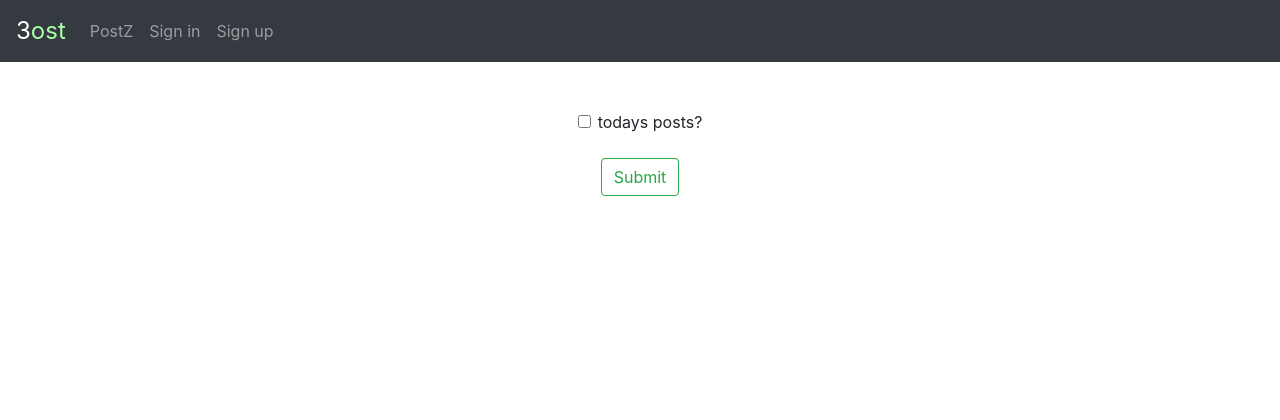
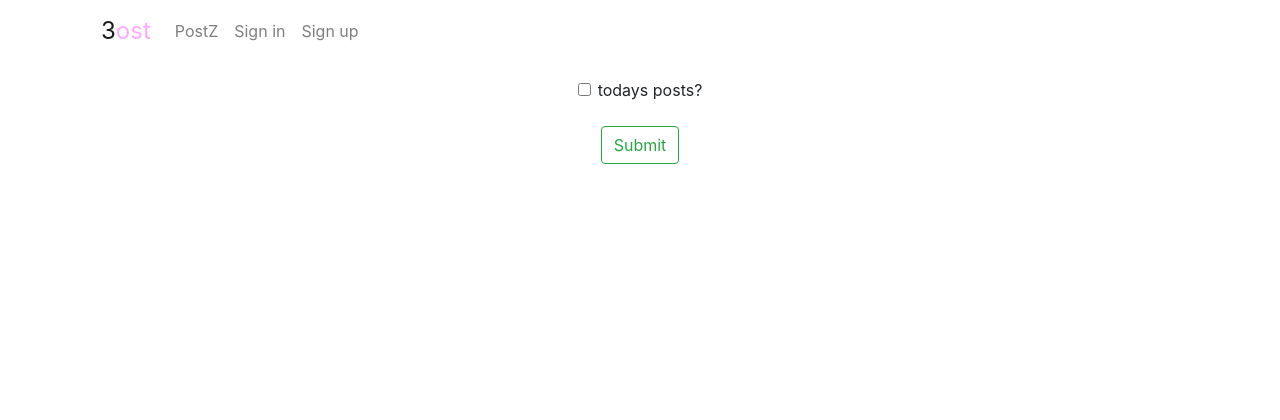
Before and after one commit to MantequilaMiracle/Test, a Django app: template newapp/templates/newapp/content.html in a window 1280 px wide. Shown: the top 420 px of the page. Run offline with Django 3.2, Linux system fonts and the light colour scheme; the template is opened without the code that fills it, so the values that code supplies are empty; some libraries are stand-ins or nearby versions.

Commit message:
html changes

```diff
--- a/newapp/templates/newapp/content.html
+++ b/newapp/templates/newapp/content.html
@@ -1,7 +1,7 @@
 {% extends "newapp/index.html" %}
-    {% block filters %}
+    {% block content%}
       <div class="container mt-3" align="center" style="width: 316px">
-      <form action="" method="post" class="px-4 py-3">
+        <form action="" method="post" clas  s="px-4 py-3">
           {% csrf_token %}
           <div class="form-group">
             {{ form.public1 }}
@@ -23,8 +23,6 @@
           <button type="sumbit" class="btn btn-outline-success btn-md my-2">Submit</button>
         </form>
       </div>
-    {% endblock %}
-    {% block content%}
       <div class="container" style="padding-left: 50px; padding-right: 100px; margin: 20px">
         <div class="row">
           {%for context in total_context%}
--- a/newapp/templates/newapp/index.html
+++ b/newapp/templates/newapp/index.html
@@ -33,7 +33,6 @@
 				flex: 0 0 auto;
 			}
 			.footer {
-				min-height: 20px;
 				flex: 0 0;
 			}
 			.content{
@@ -49,8 +48,9 @@
 		</style>
 	</head>
 	<body>
-		<nav class="navbar navbar-expand-lg navbar-dark bg-dark">
-			  <a class="navbar-brand" href="/" style="font-size:1.5rem">3<span style="color: #afa">ost</span></a>
+		<div class="container">
+			<nav class="navbar navbar-expand-lg navbar-light">
+				  <a class="navbar-brand" href="/" style="font-size:1.5rem">3<span style="color: #faf">ost</span></a>
 				  <button class="navbar-toggler" type="button" data-toggle="collapse" data-target="#navbarSupportedContent" aria-controls="navbarSupportedContent" aria-expanded="false" aria-label="Toggle navigation">
 				    <span class="navbar-toggler-icon"></span>
 				  </button>
@@ -78,13 +78,10 @@
 				    </ul>
 				  </div>
 				</nav>
+		</div>
 
 		<div class="wrapper">
 				<div class="content">
-					{% block filters %}
-					{% endblock %}
-					{% block welcome %}
-					{% endblock %}
 					{% block content %}
 					{% endblock %}
 				</div>
```
Lines whose indentation alone changed are shown as unchanged.
